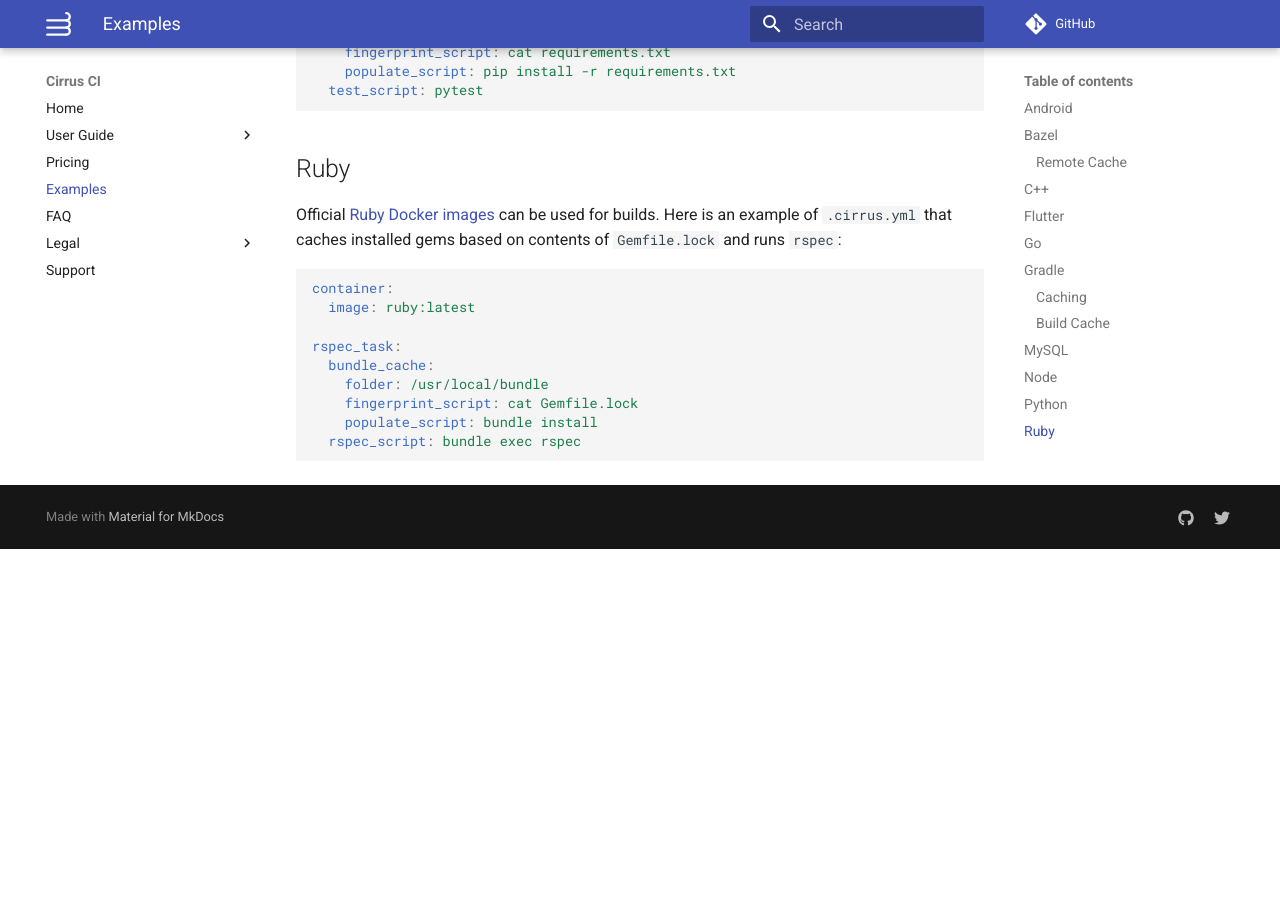
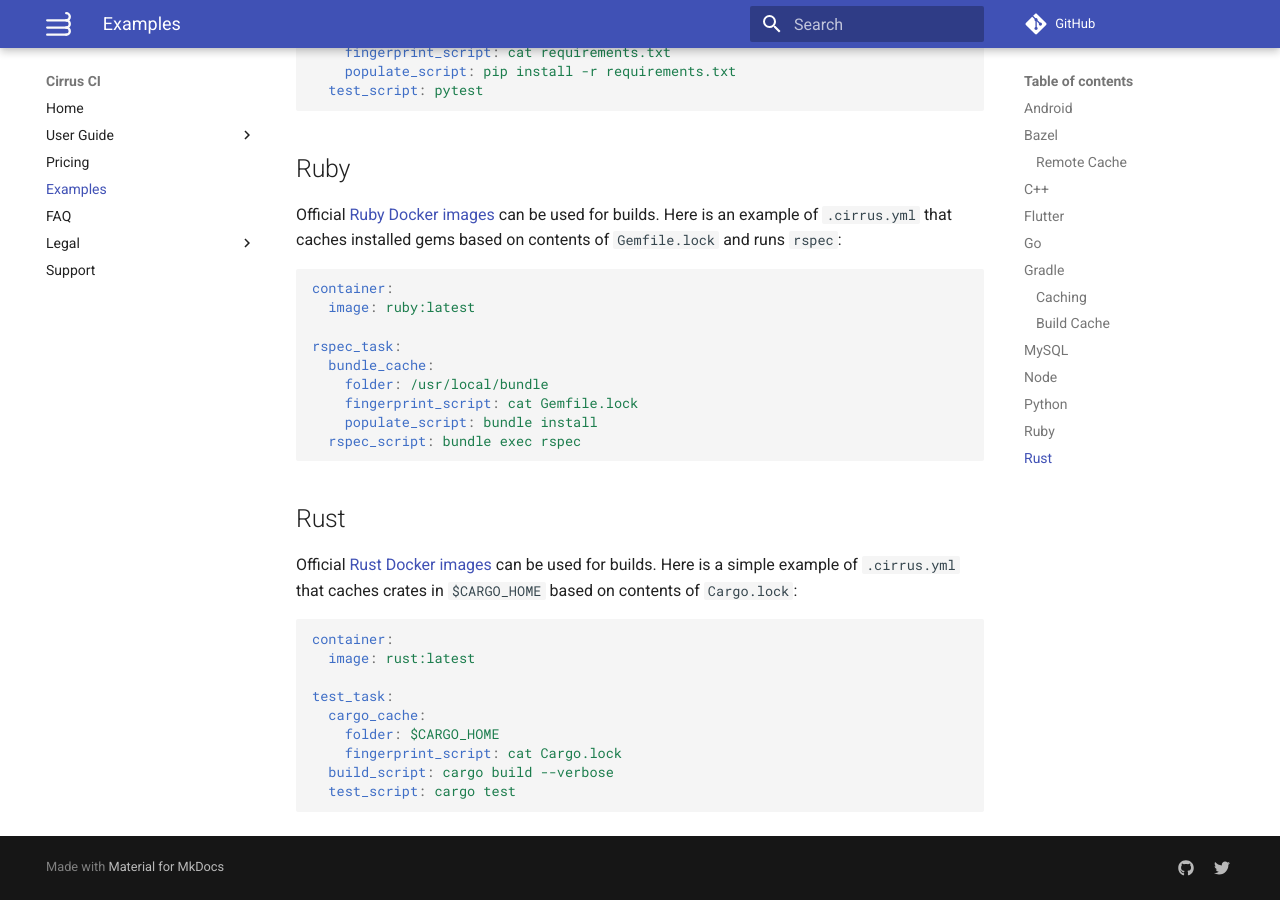
Before and after one commit to cirruslabs/cirrus-ci-docs, an MkDocs documentation site: the page built from docs/examples.md, in a window 1280 px wide and 900 px high, scrolled down 4950 px. Built offline with MkDocs 1.6.1 and Material for MkDocs 9.7.7, drawn with Linux system fonts in a browser that asks for light colours; comment, search, counter and statistics services are not loaded; old or Windows-style settings are respelled for this version of MkDocs; before the commit the page ends 5499 px from its top, so only the background shows below that.

Commit message:
rust example

````diff
--- a/docs/examples.md
+++ b/docs/examples.md
@@ -244,3 +244,20 @@ rspec_task:
     populate_script: bundle install
   rspec_script: bundle exec rspec
 ```
+
+## Rust
+
+Official [Rust Docker images](https://hub.docker.com/_/rust/) can be used for builds. Here is a simple example of `.cirrus.yml`
+that caches crates in `$CARGO_HOME` based on contents of `Cargo.lock`:
+
+```yaml
+container:
+  image: rust:latest
+
+test_task:
+  cargo_cache:
+    folder: $CARGO_HOME
+    fingerprint_script: cat Cargo.lock
+  build_script: cargo build --verbose
+  test_script: cargo test
+```
````
